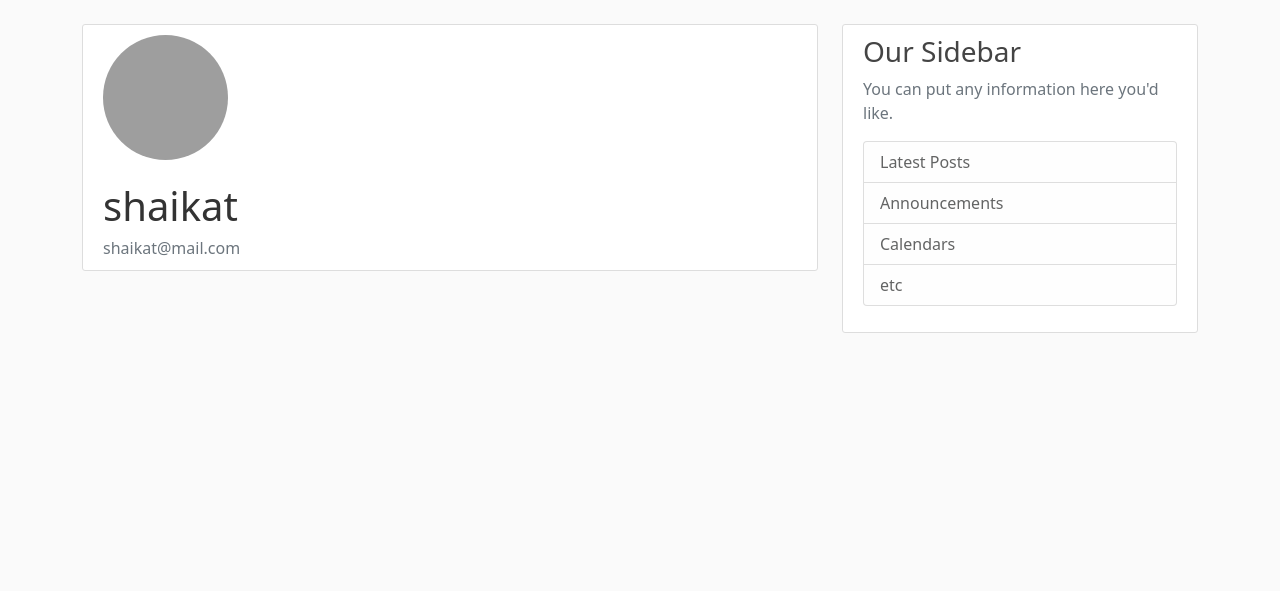
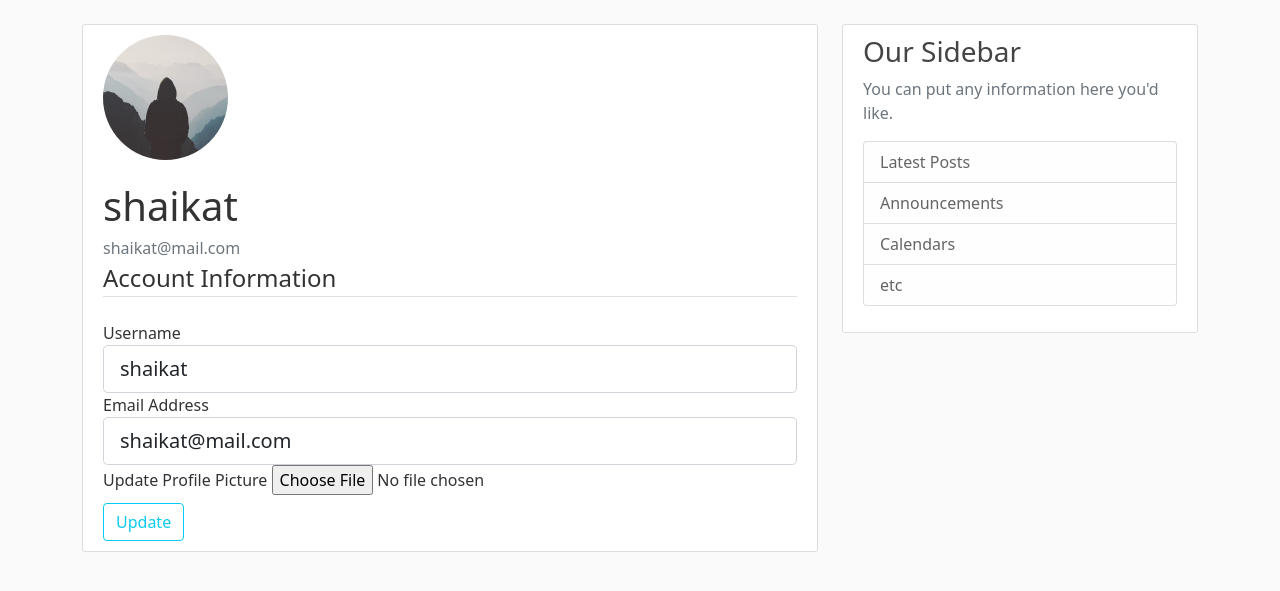
Before and after one commit to shaikat17/Python_Flask, a Flask app: page /account in a window 1280 px wide. Shown: the part 56-647 px from the top of the page. Run offline with Flask 2, Linux system fonts and the light colour scheme; a user stored in the database is signed in; some libraries are stand-ins or nearby versions; grey boxes are pictures that could not be loaded.

Commit message:
Profile Picture Update and Profile Information Update Added

```diff
--- a/flask_blog_project/Flask_Blog/forms.py
+++ b/flask_blog_project/Flask_Blog/forms.py
@@ -1,4 +1,6 @@
 from flask_wtf import FlaskForm
+from flask_wtf.file import FileField, FileAllowed
+from flask_login import current_user
 from wtforms import BooleanField, SubmitField, PasswordField, StringField, validators
 from Flask_Blog.models import User
 
@@ -33,3 +35,26 @@ class LoginForm(FlaskForm):
         validators.DataRequired()])
     remember = BooleanField('Remember Password')
     submit = SubmitField('Login')
+
+
+class UpdateAccountForm(FlaskForm):
+    username = StringField(
+        'Username', [validators.DataRequired(), validators.Length(min=4, max=25)])
+    email = StringField(
+        'Email Address', [validators.DataRequired(), validators.Email()])
+    picture = FileField('Update Profile Picture', validators=[FileAllowed(['jpg','png'])])
+    submit = SubmitField('Update')
+
+    def validate_username(self, username):
+        if username.data != current_user.username:
+            user = User.query.filter_by(username=username.data).first()
+            if user:
+                raise validators.ValidationError(
+                    'That username is taken. Please choose a different one.')
+
+    def validate_email(self, email):
+        if email.data != current_user.email:
+            user = User.query.filter_by(email=email.data).first()
+            if user:
+                raise validators.ValidationError(
+                    'That email is taken. Please choose a different one.')
--- a/flask_blog_project/Flask_Blog/routes.py
+++ b/flask_blog_project/Flask_Blog/routes.py
@@ -1,6 +1,9 @@
+import os
+import secrets
+from PIL import Image
 from flask import render_template, url_for, flash, redirect, request
 from Flask_Blog import app, db, bcrypt
-from Flask_Blog.forms import RegistrationForm, LoginForm
+from Flask_Blog.forms import RegistrationForm, LoginForm, UpdateAccountForm
 from Flask_Blog.models import User, Post
 from flask_login import login_user, current_user, logout_user, login_required
 
@@ -36,8 +39,10 @@ def register():
     form = RegistrationForm()
     # print('hello before')
     if form.validate_on_submit():
-        hashed_pass = bcrypt.generate_password_hash(form.password.data).decode('utf-8')
-        user = User(username=form.username.data, email=form.email.data, password=hashed_pass)
+        hashed_pass = bcrypt.generate_password_hash(
+            form.password.data).decode('utf-8')
+        user = User(username=form.username.data,
+                    email=form.email.data, password=hashed_pass)
         db.session.add(user)
         db.session.commit()
         flash(f'Your Account has been created! You are now able to log in', 'success')
@@ -65,12 +70,43 @@ def login():
 def about():
     return render_template('about.html', title='About Us')
 
+
 @app.route('/logout')
 def logout():
     logout_user()
     return redirect(url_for('home'))
 
-@app.route('/account')
+
+def save_picture(form_picture):
+    random_hex = secrets.token_hex(8)
+    _, f_ext = os.path.splitext(form_picture.filename)
+    picture_fn = random_hex + f_ext
+    picture_path = os.path.join(
+        app.root_path, 'static/profile_pics', picture_fn)
+
+    output_size = (125, 125)
+    i = Image.open(form_picture)
+    i.thumbnail(output_size)
+    i.save(picture_path)
+
+    return picture_fn
+
+@app.route('/account', methods=['GET', 'POST'])
 @login_required
 def account():
-    return render_template('account.html', title='Account')
+    form = UpdateAccountForm()
+    if form.validate_on_submit():
+        if form.picture.data:
+            picture_file = save_picture(form.picture.data)
+            current_user.image_file = picture_file
+        current_user.username = form.username.data
+        current_user.email = form.email.data
+        db.session.commit()
+        flash('Your account has been updated', 'success')
+        return redirect(url_for('account'))
+    elif request.method == 'GET':
+        form.username.data = current_user.username
+        form.email.data = current_user.email
+    image_file = url_for(
+        'static', filename='profile_pics/' + current_user.image_file)
+    return render_template('account.html', title='Account', image_file=image_file, form=form)
--- a/flask_blog_project/Flask_Blog/templates/account.html
+++ b/flask_blog_project/Flask_Blog/templates/account.html
@@ -1,9 +1,51 @@
 {% extends "layout.html" %} {% block content %}
 <div class="content-section">
     <div class="media">
-        <img src="userimage.jpg" alt="" class="rounded-circle account-img">
+        <img src="{{ image_file }}" alt="" class="rounded-circle account-img">
         <div class="account-heading">{{ current_user.username }}</div>
         <div class="text-secondary">{{ current_user.email }}</div>
     </div>
+  <form action="" method="POST" enctype="multipart/form-data">
+    {{ form.hidden_tag() }}
+    <fieldset class="form-group">
+      <legend class="border-bottom mb-4">Account Information</legend>
+      <div class="from-group">
+        {{ form.username.label(class="form-control-label") }} {% if
+        form.username.errors %} {{ form.username(class="form-control
+        form-control-lg is-invalid") }}
+        <div class="invalid-feedback">
+          {% for error in form.username.errors %}
+          <span>{{ error }}</span>
+          {% endfor %}
+        </div>
+        {% else %} {{ form.username(class="form-control form-control-lg") }} {%
+        endif %}
+      </div>
+      <div class="from-group">
+        {{ form.email.label(class="form-control-label") }} {% if
+        form.email.errors %} {{ form.email(class="form-control form-control-lg
+        is-invalid") }}
+        <div class="invalid-feedback">
+          {% for error in form.email.errors %}
+          <span>{{ error }}</span>
+          {% endfor %}
+        </div>
+        {% else %} {{ form.email(class="form-control form-control-lg") }} {%
+        endif %}
+      </div>
+      <div class="form-group">
+        {{ form.picture.label() }}
+        {{ form.picture(class="form-control-file") }}
+      </div>
+      <div class="from-group">
+        {{ form.submit(class="btn btn-outline-info mt-2")}}
+        {% if form.picture.errors %}
+                        {% for error in form.picture.errors %}
+                            <span class="text-danger">{{ error }}</span></br>
+                        {% endfor %}
+                    {% endif %}
+      </div>
+    </fieldset>
+  </form>
 </div>
 {% endblock content %}
```
Also changed, not shown: flask_blog_project/Flask_Blog/static/profile_pics/34aaad38bf051110.jpg (added), flask_blog_project/instance/site.db.
